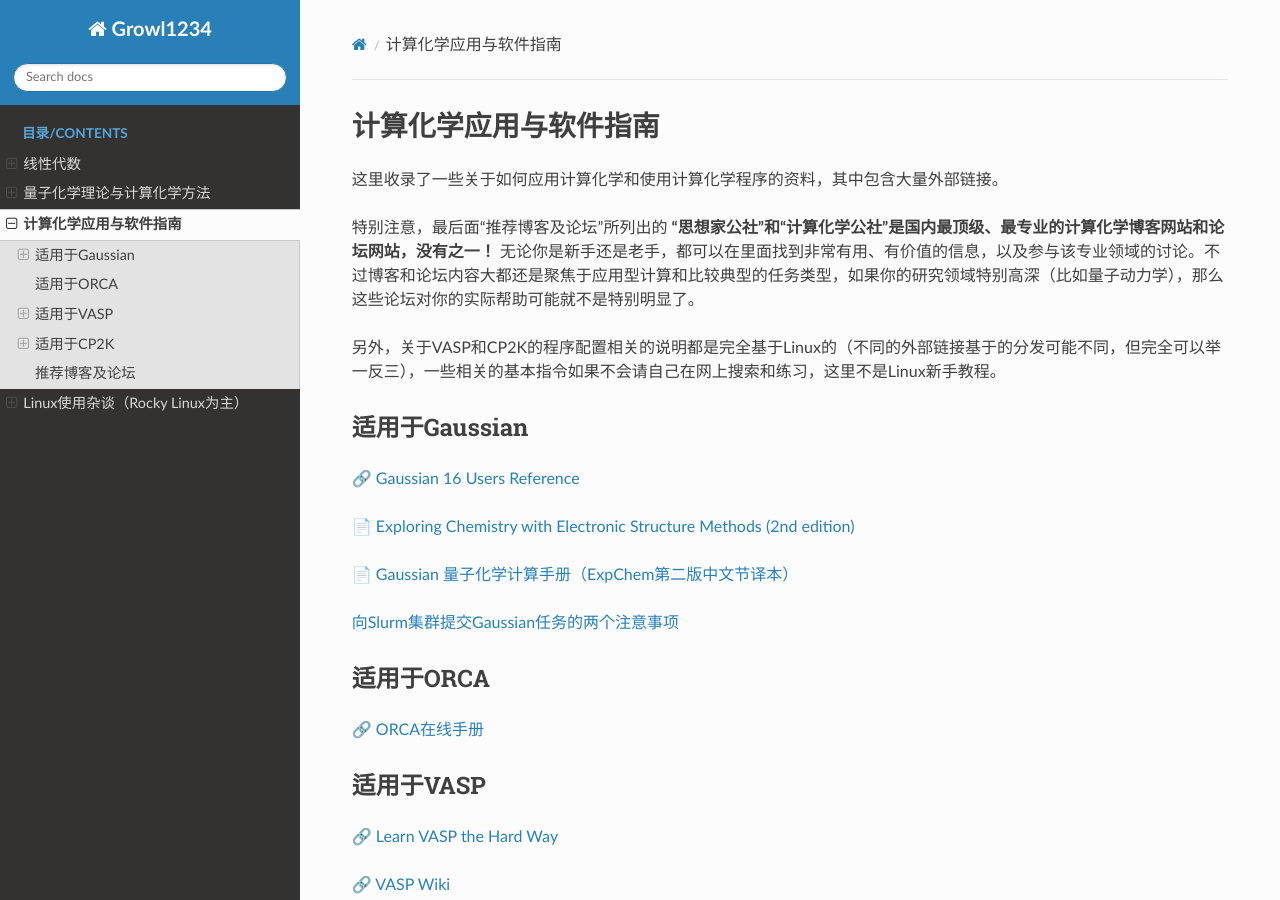
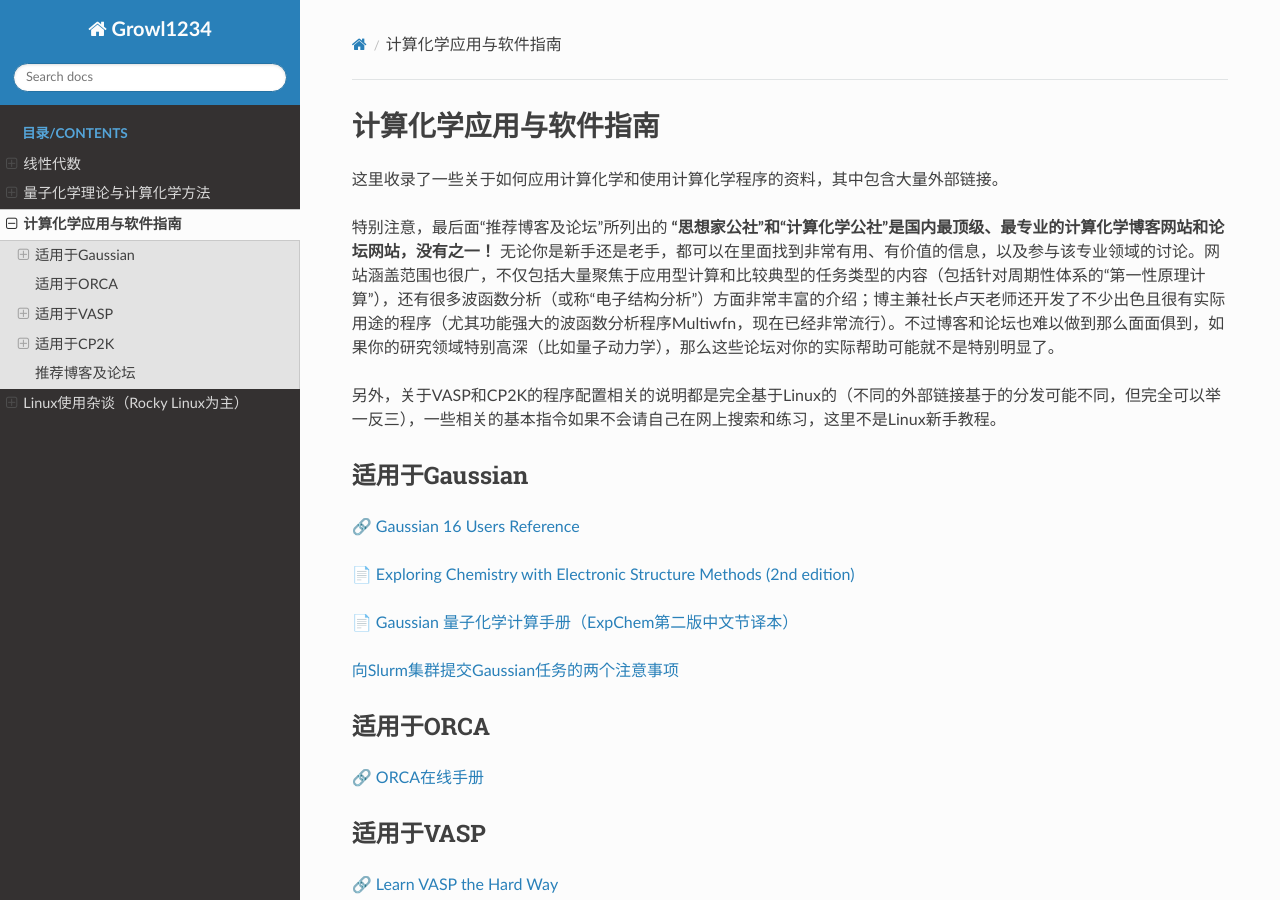
Before and after one commit to Growl1234/RTDProject, a Sphinx documentation site: the page built from source/applications/index.rst, in a window 1280 px wide and 900 px high. Built offline with Sphinx 7.4.7 and the Read the Docs theme 3.1.0, drawn with Linux system fonts in a browser that asks for light colours.

Commit message:
Update index.rst

```diff
--- a/source/applications/index.rst
+++ b/source/applications/index.rst
@@ -4,7 +4,7 @@
 
 这里收录了一些关于如何应用计算化学和使用计算化学程序的资料，其中包含大量外部链接。
 
-特别注意，最后面“推荐博客及论坛”所列出的 **“思想家公社”和“计算化学公社”是国内最顶级、最专业的计算化学博客网站和论坛网站，没有之一！** 无论你是新手还是老手，都可以在里面找到非常有用、有价值的信息，以及参与该专业领域的讨论。不过博客和论坛内容大都还是聚焦于应用型计算和比较典型的任务类型，如果你的研究领域特别高深（比如量子动力学），那么这些论坛对你的实际帮助可能就不是特别明显了。
+特别注意，最后面“推荐博客及论坛”所列出的 **“思想家公社”和“计算化学公社”是国内最顶级、最专业的计算化学博客网站和论坛网站，没有之一！** 无论你是新手还是老手，都可以在里面找到非常有用、有价值的信息，以及参与该专业领域的讨论。网站涵盖范围也很广，不仅包括大量聚焦于应用型计算和比较典型的任务类型的内容（包括针对周期性体系的“第一性原理计算”），还有很多波函数分析（或称“电子结构分析”）方面非常丰富的介绍；博主兼社长卢天老师还开发了不少出色且很有实际用途的程序（尤其功能强大的波函数分析程序Multiwfn，现在已经非常流行）。不过博客和论坛也难以做到那么面面俱到，如果你的研究领域特别高深（比如量子动力学），那么这些论坛对你的实际帮助可能就不是特别明显了。
 
 另外，关于VASP和CP2K的程序配置相关的说明都是完全基于Linux的（不同的外部链接基于的分发可能不同，但完全可以举一反三），一些相关的基本指令如果不会请自己在网上搜索和练习，这里不是Linux新手教程。
 
```
